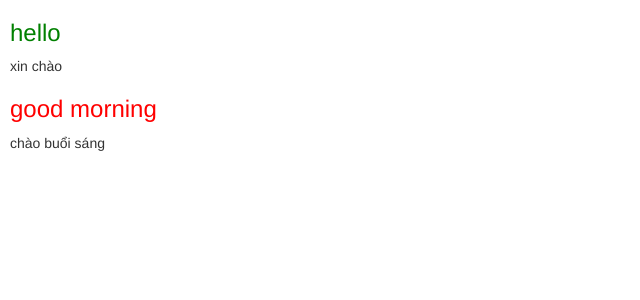
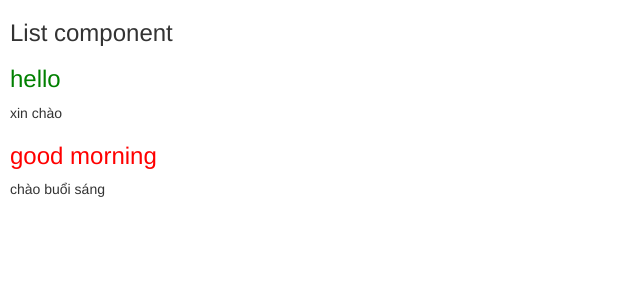
Before and after one commit to vanpho93/react1609, a React (Create React App) app: page / in a window 1280 px wide. Shown: the top 300 px of the page, without its empty margins (0-640 px from the left). Built offline with nearby package versions, Linux system fonts and the light colour scheme.

Commit message:
add List cpn

```diff
--- a/src/App.js
+++ b/src/App.js
@@ -1,10 +1,12 @@
 import React, { Component } from 'react';
 import Word from './components/Word';
+import List from './components/List';
 
 class App extends Component {
   render() {
     return (
       <div>
+        <List />
         <Word en="hello" vn="xin chào" isMemorized={true} />
         <Word en="good morning" vn="chào buổi sáng" isMemorized={false} />
       </div>
--- /dev/null
+++ b/src/components/List.js
@@ -0,0 +1,9 @@
+import React, { Component } from 'react';
+
+export default class List extends Component {
+    render() {
+        return (
+            <h3>List component</h3>
+        );
+    }
+}
--- a/src/components/Word.js
+++ b/src/components/Word.js
@@ -10,4 +10,6 @@ const Word = ({ vn, en, isMemorized }) => {
     );
 };
 
+//FlatList
+
 export default Word;
```
